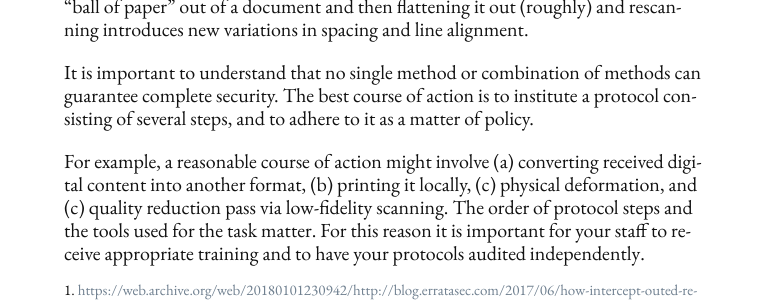
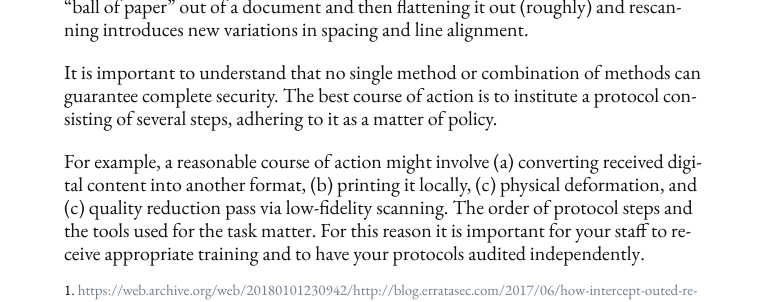
Before and after one commit to denten/denten.github.io, a Jekyll site: the page built from _posts/2018-01-01-leak-well.md, in a window 1280 px wide. Shown: the part 867-1169 px from the top of the page, without its empty margins (256-1023 px from the left). Built offline with Jekyll 4.4.1, drawn with Linux system fonts in a browser that asks for light colours; nearby versions of some CDN libraries; library files that are not in the unit come from our copies.

Commit message:
add leaking materials

```diff
--- a/_posts/2018-01-01-leak-well.md
+++ b/_posts/2018-01-01-leak-well.md
@@ -45,8 +45,7 @@ spacing and line alignment.
 
 It is important to understand that no single method or combination of methods
 can guarantee complete security. The best course of action is to **institute a
-protocol consisting of several steps,** and to adhere to it as a matter of
-policy.
+protocol consisting of several steps,** adhering to it as a matter of policy.
 
 For example, a reasonable course of action might involve (a) converting
 received digital content into another format, (b) printing it locally,
```
